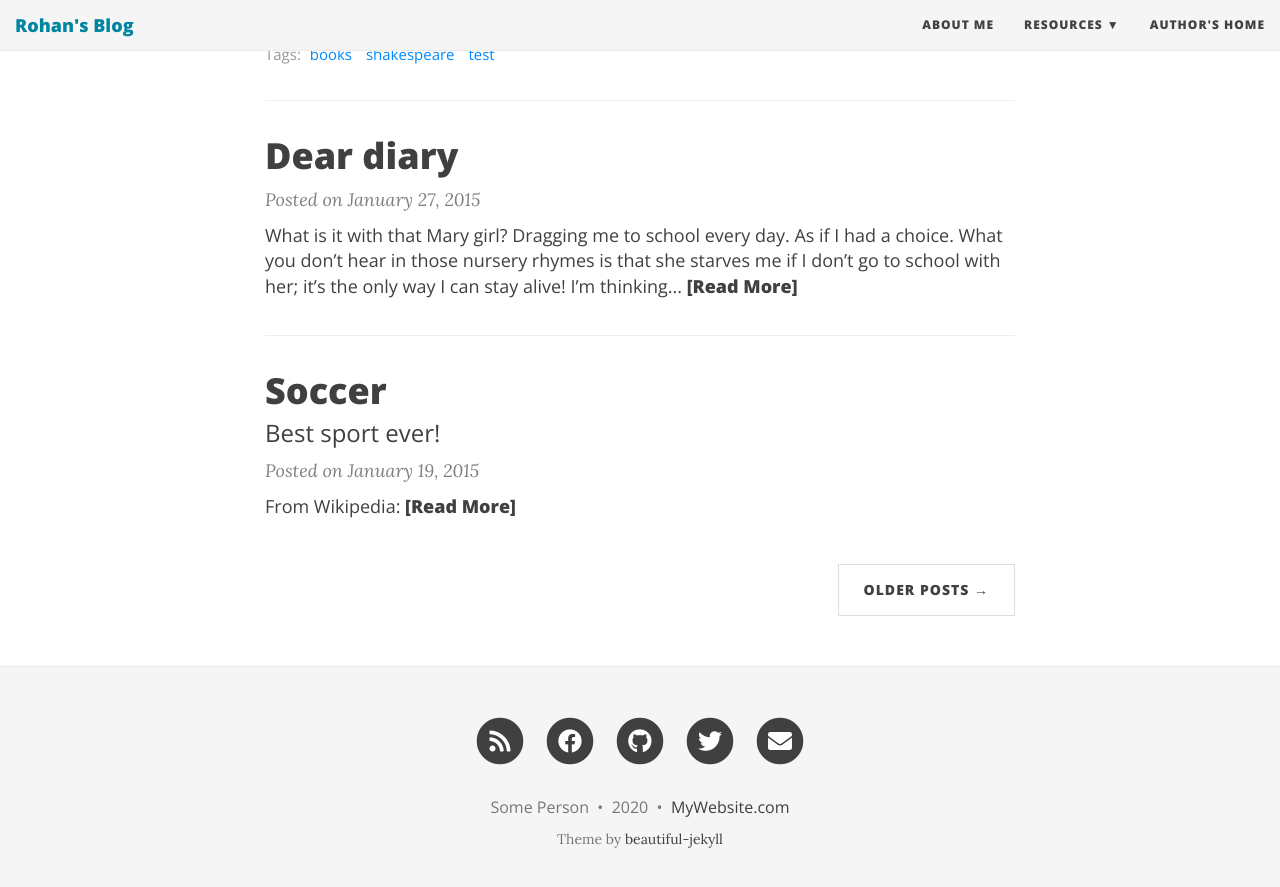
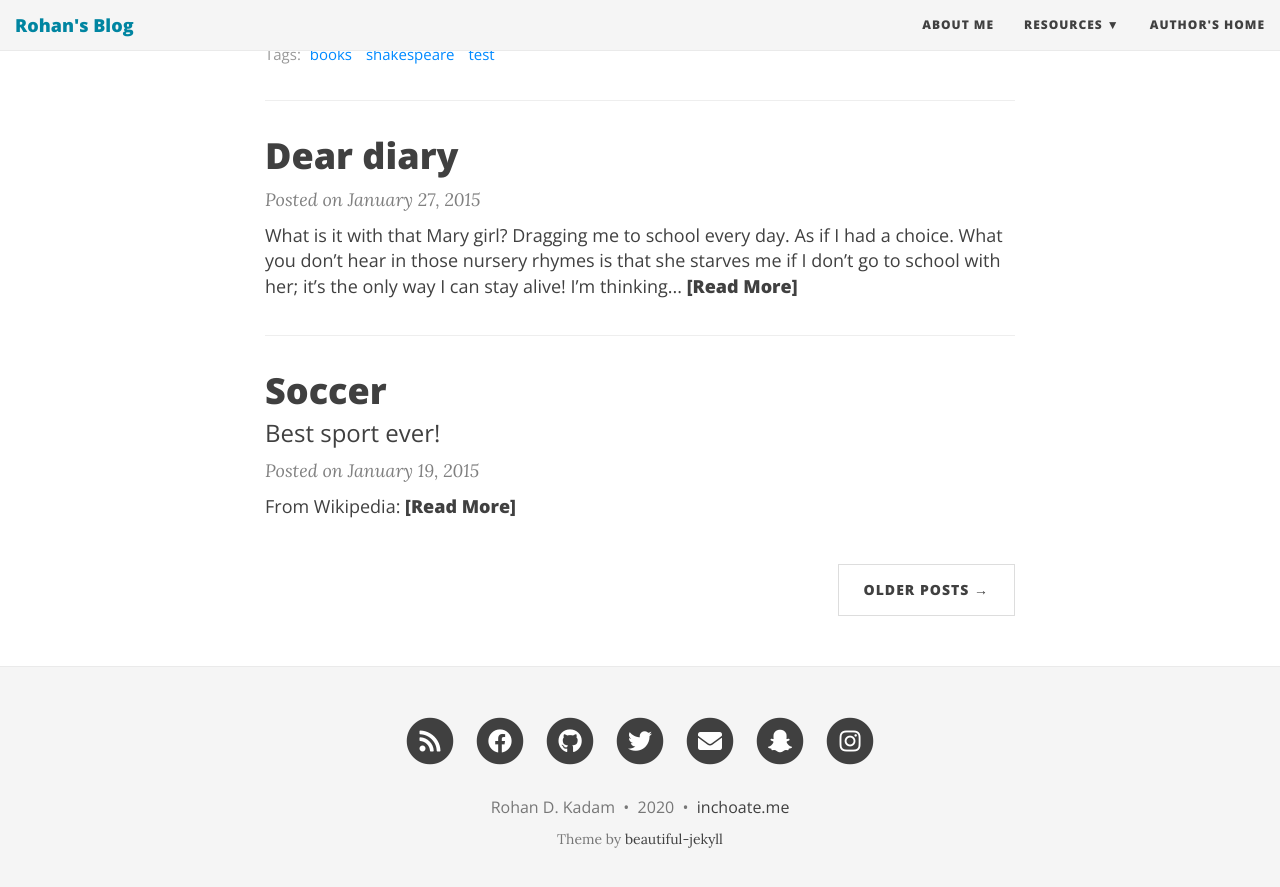
Before and after one commit to iamrdk21/Website1, a Jekyll site: the page built from index.html, in a window 1280 px wide and 900 px high, scrolled down 1134 px. Shown: the top 887 px of the window. Built offline with Jekyll 4.4.1, drawn with Linux system fonts in a browser that asks for light colours; nearby versions of some CDN libraries; the list of posts is cut into pages by our own code; some of the changed lines change nothing that is shown.

Commit message:
Update _config.yml

```diff
--- a/_config.yml
+++ b/_config.yml
@@ -1,5 +1,3 @@
-# --- Basic options --- #
-
 # Name of website
 title: Rohan's Blog
 
@@ -7,7 +5,7 @@
 description: A virtual proof that I'm awesome
 
 # Your name to show in the footer
-author: Some Person
+author: Rohan D. Kadam
 
 # --- List of links in the navigation bar --- #
 
@@ -49,23 +47,13 @@
 # Uncomment the links you want to show and add your information to each one.
 # If you don't want to show a link to an RSS feed, set rss to "false".
 social-network-links:
-  email: "someone@example.com"
-  facebook: deanattali
-  github: daattali
-  twitter: daattali
-  rss: true
-#  reddit: yourname
-#  linkedin: daattali
-#  xing: yourname
-#  stackoverflow: "3943160/daattali"
-#  snapchat: deanat78
-#  instagram: deanat78
-#  youtube: user/deanat78
-#  spotify: yourname
-#  telephone: +14159998888
-#  steam: deanat78
-#  twitch: yourname
-#  yelp: yourname
+  email: "rohan.kadam.5011@gmail.com"
+  instagram: iamrdk21
+  github: iamrdk21
+  twitter: iamrdk21
+  facebook: rohan.kadam.5011
+  snapchat: iamrdk21
+  rss: false
 
 # --- General options --- #
 
@@ -74,10 +62,9 @@
   twitter: true
   facebook: true
   linkedin: true
+  instagram: true
 
-# How to display the link to your website in the footer
-# Remove this if you don't want a link in the footer
-url-pretty: "MyWebsite.com"
+url-pretty: "inchoate.me"
 
 # Create a "tags" index page and make tags on each post clickable
 link-tags: true
@@ -170,7 +157,7 @@
 # --- You don't need to touch anything below here (but you can if you want) --- #
 
 # Output options (more information on Jekyll's site)
-timezone: "America/Vancouver"
+timezone: "India/Delhi"
 markdown: kramdown
 highlighter: rouge
 permalink: /:year-:month-:day-:title/
@@ -262,6 +249,3 @@
 plugins:
   - jekyll-paginate
   - jekyll-sitemap
-
-# Beautiful Jekyll / Dean Attali
-# 2fc73a3a967e97599c9763d05e564189
```
